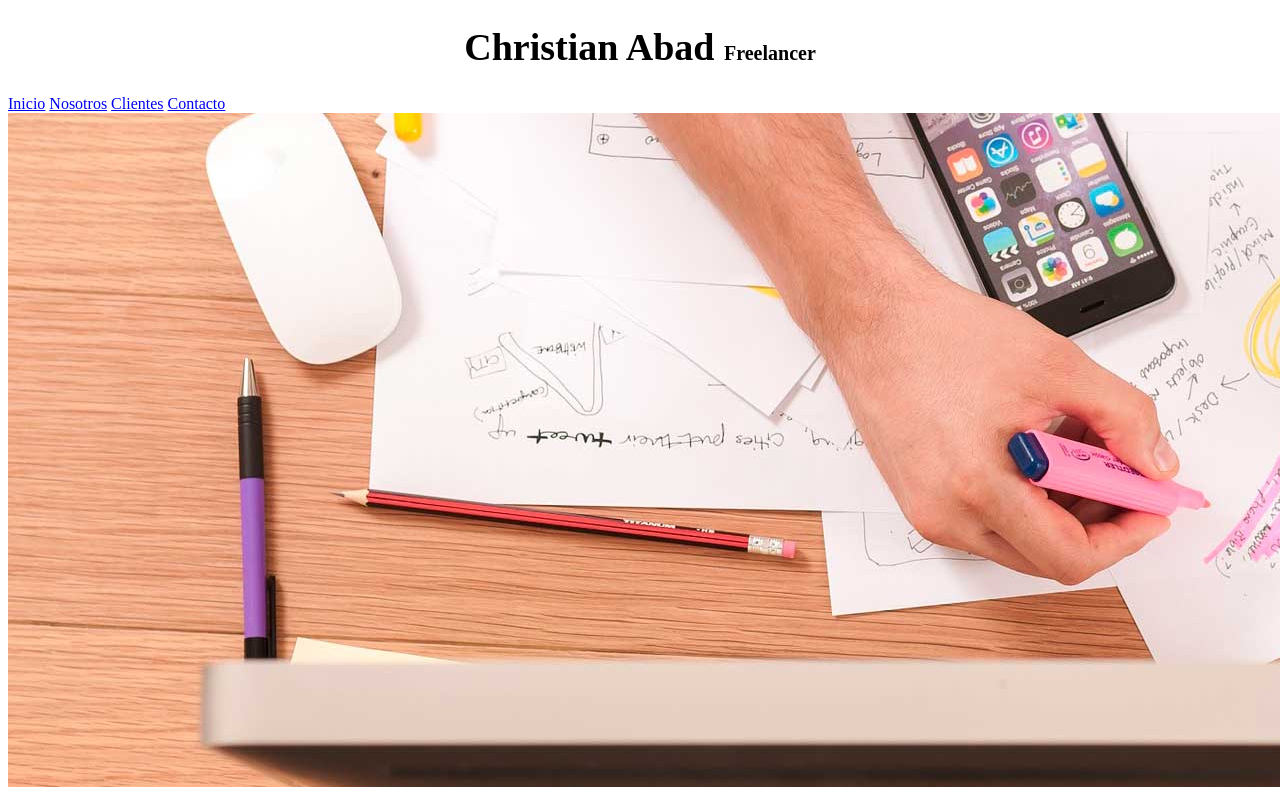
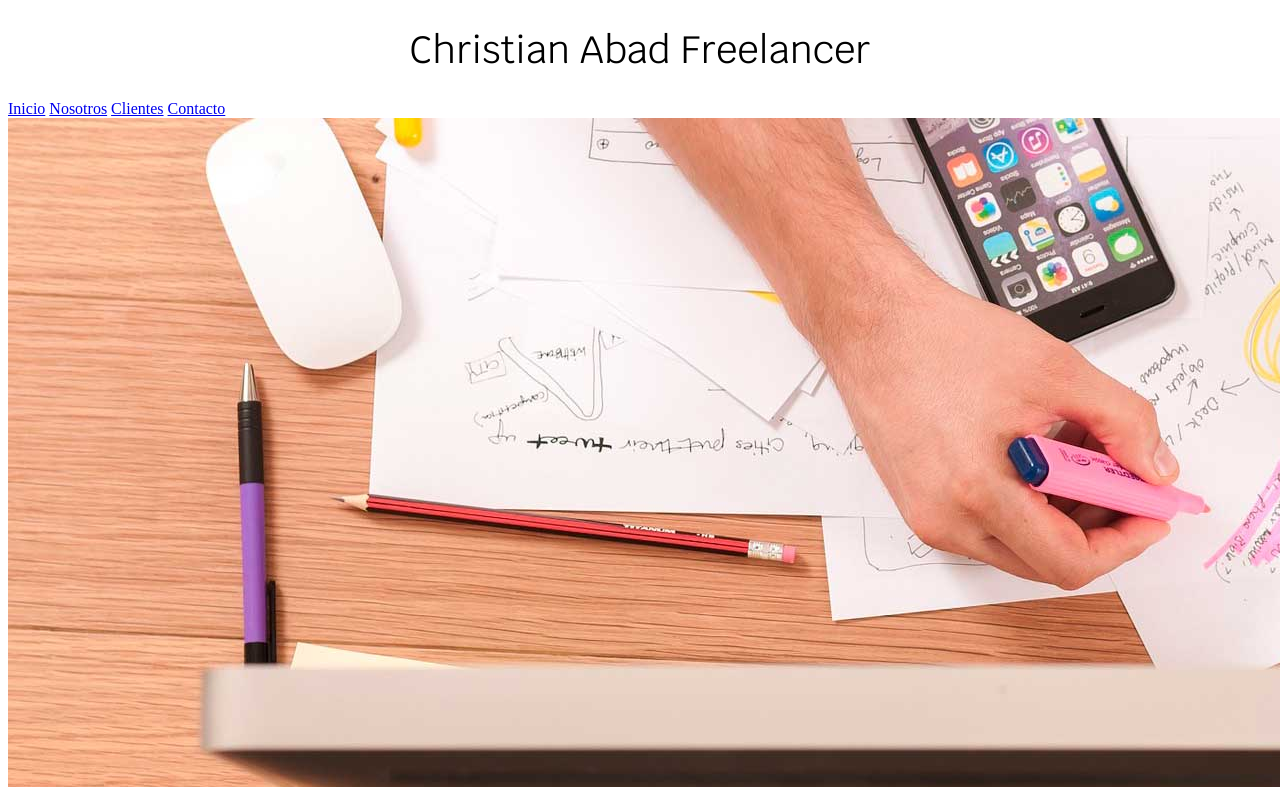
Before and after one commit to ChristianAbadGonzalez/freelancer_inicio, a plain HTML site: page index.html in a window 1280 px wide. Shown: the top 787 px of the page. Drawn offline with Linux system fonts and the light colour scheme.

Commit message:
Uso de arquitectura de estuctura de Google Fonts

```diff
--- a/css/index.css
+++ b/css/index.css
@@ -1,3 +1,13 @@
+:root{ /* metodo de almacenaje para su posterior uso de propiedades de customización de css */
+    --blanco: #ffffff;
+    --oscuro: #212121;
+    --primario: #FFC107;
+    --secundario: #0097A7;
+    --gris: #757575;
+
+    /* fuente principal --> --fuenteprincipal: 3.8rem */
+}
+
 html{
     font-size: 62.5%;
 }
@@ -6,15 +16,9 @@ body{
     font-size: 16px; /* 1 rem = 10px */
 }
 
-h1{
+.title{
     text-align: center;
-    font-size: 3.8rem;
+    font-size: 3.8rem; /* var(--fuenteprincipal) */
+    font-family: 'Krub';
+    font-weight: 400;
 }
-
-span{
-    font-size: 2rem;
-}
-
-/* #title{
-    text-align: center;
-} */
--- a/index.html
+++ b/index.html
@@ -4,13 +4,15 @@
     <meta charset="UTF-8">
     <meta http-equiv="X-UA-Compatible" content="IE=edge">
     <meta name="viewport" content="width=device-width, initial-scale=1.0">
+    <title>Diseño y Desarrollo Web Freelancer</title>
+    <link href="https://fonts.googleapis.com/css2?family=Krub:wght@400;700&display=swap" rel="stylesheet">
     <link rel="preload" href="css/index.css" as="css">
     <link rel="stylesheet" href="/css/index.css" rel="stylesheet">
-    <title>Diseño y Desarrollo Web Freelancer</title>
+
 </head>
 <body>
     <header>
-        <h1>Christian Abad <span>Freelancer</span></h1>
+        <h1 class="title">Christian Abad <span>Freelancer</span></h1>
     </header>
 
     <nav>
```
